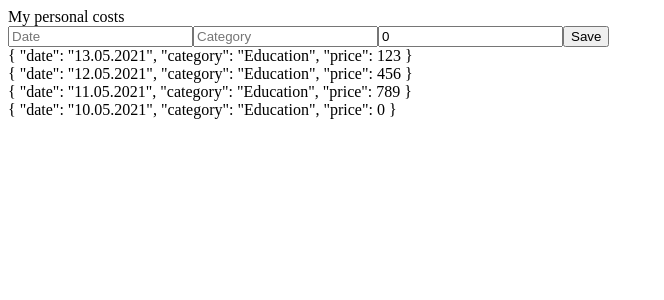
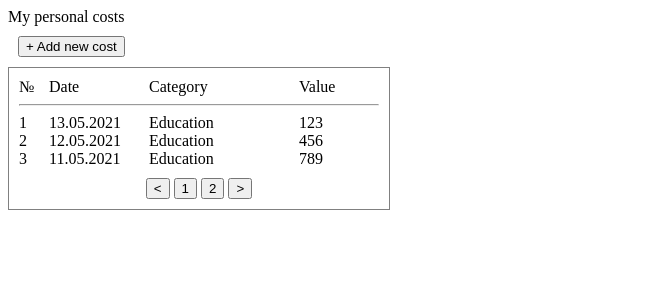
Before and after one commit to elena3569/vue, a Vue app in the folder costs/: page / in a window 1280 px wide. Shown: the top 300 px of the page, without its empty margins (0-664 px from the left). Built offline with nearby package versions, Linux system fonts and the light colour scheme.

Commit message:
les3
add files: PaymentForm, PaymentList, BattonAdd

```diff
--- a/costs/src/App.vue
+++ b/costs/src/App.vue
@@ -4,7 +4,8 @@
       My personal costs
     </header>
     <main>
-      <PaymentForm />
+      <ButtonAdd @show="onShowForm"/>
+      <PaymentForm v-if="show" @add='onDataAdded'/>
       <PaymentsList :items="paymentsList" />
     </main>
   </div>
@@ -13,14 +14,17 @@
 <script>
 import PaymentsList from './components/PaymentsList'
 import PaymentForm from './components/PaymentForm'
+import ButtonAdd from './components/ButtonAdd'
 export default {
   name: 'App',
   components: {
     PaymentsList,
-    PaymentForm
+    PaymentForm,
+    ButtonAdd
   },
   data () {
     return {
+      show: false,
       paymentsList: [
         {
           date: '13.05.2021',
@@ -48,6 +52,10 @@
   methods: {
     onDataAdded (data) {
       this.paymentsList.push(data)
+      this.show = false
+    },
+    onShowForm () {
+      this.show = !this.show
     }
   }
 }
--- /dev/null
+++ b/costs/src/components/ButtonAdd.vue
@@ -0,0 +1,21 @@
+<template>
+  <div :class='[$style.btn_add]'>
+      <button @click="show" > + Add new cost</button>
+  </div>
+</template>
+
+<script>
+export default {
+  methods: {
+    show () {
+      this.$emit('show')
+    }
+  }
+}
+</script>
+
+<style module>
+.btn_add {
+  margin: 10px;
+}
+</style>
--- a/costs/src/components/PaymentForm.vue
+++ b/costs/src/components/PaymentForm.vue
@@ -1,7 +1,16 @@
 <template>
   <div>
     <input placeholder="Date" v-model="date" />
-    <input placeholder="Category" v-model="category" />
+    <select v-model="category">
+          <option value="" disabled selected>Category</option>
+          <option
+            v-for="(category, index) in categories"
+            :key="index"
+            :value="category"
+          >
+            {{ category }}
+          </option>
+        </select>
     <input placeholder="Price" v-model.number="price" />
     <button @click="save">Save</button>
   </div>
@@ -13,7 +22,8 @@
     return {
       date: '',
       category: '',
-      price: 0
+      price: 0,
+      categories: ['Education', 'Clothes', 'Food', 'Entertainment', 'Transport', 'Trips', 'Others']
     }
   },
   props: {
--- a/costs/src/components/PaymentsList.vue
+++ b/costs/src/components/PaymentsList.vue
@@ -1,23 +1,78 @@
 <template>
-  <div>
-    <div v-for="(item, index) in items" :key="index">
-      {{ item }}
+  <div :class='[$style.costs]'>
+    <div :class="[$style.titleColumns]">
+      <div>№</div>
+      <div>Date</div>
+      <div>Category</div>
+      <div>Value</div>
+    </div>
+    <hr>
+     <div :class='[$style.costs__content]' v-for="(item, index) in curItems" :key="index">
+      <div :class='[$style.costs__number]'>{{(index + 1) + (curPage - 1) * itemsQuantity}}</div>
+      <div :class='[$style.costs__date]'> {{ item.date }} </div>
+      <div :class='[$style.costs__category]'> {{ item.category }} </div>
+      <div :class='[$style.costs__price]'> {{ item.price }} </div>
+    </div>
+    <div :class="[$style.pagination]">
+      <button @click='changePage(-1)'  :class="[$style.pagination__btn]">&#60;</button>
+      <button @click="curPage=index"
+          v-for='(index) in pagesQuantity'
+          :key='index'
+          :class="[$style.pagination__btn]"
+      >{{index}}</button>
+      <button @click='changePage(1)' :class="[$style.pagination__btn]">&#62;</button>
     </div>
   </div>
 </template>
 
 <script>
 export default {
+  data () {
+    return {
+      curPage: 1,
+      itemsQuantity: 3
+    }
+  },
   props: {
     items: Array
   },
   methods: {
-    doSomething () {
-      console.log(this.items)
+    changePage (dif) {
+      this.curPage += dif
+    }
+  },
+  computed: {
+    pagesQuantity () {
+      let quant = this.items.length / this.itemsQuantity
+      if (!Number.isInteger(quant)) quant = Math.trunc(quant) + 1
+      return quant
+    },
+    curItems () {
+      return this.items.slice(
+        this.curPage * this.itemsQuantity - this.itemsQuantity,
+        this.curPage * this.itemsQuantity)
     }
   }
 }
 </script>
 
-<style>
+<style module>
+.costs {
+  border: 1px solid grey;
+  padding: 10px;
+  margin-top: 10px;
+  width: 360px;
+}
+.titleColumns,
+.costs__content {
+  display: grid;
+  grid-template-columns: 30px 100px 150px 60px;
+}
+.pagination {
+  text-align: center;
+  margin-top: 10px;
+}
+.pagination__btn {
+  margin: 0 2px;
+}
 </style>
```
Also changed, not shown: 1 other file (tests, documents, lock files or other folders).
